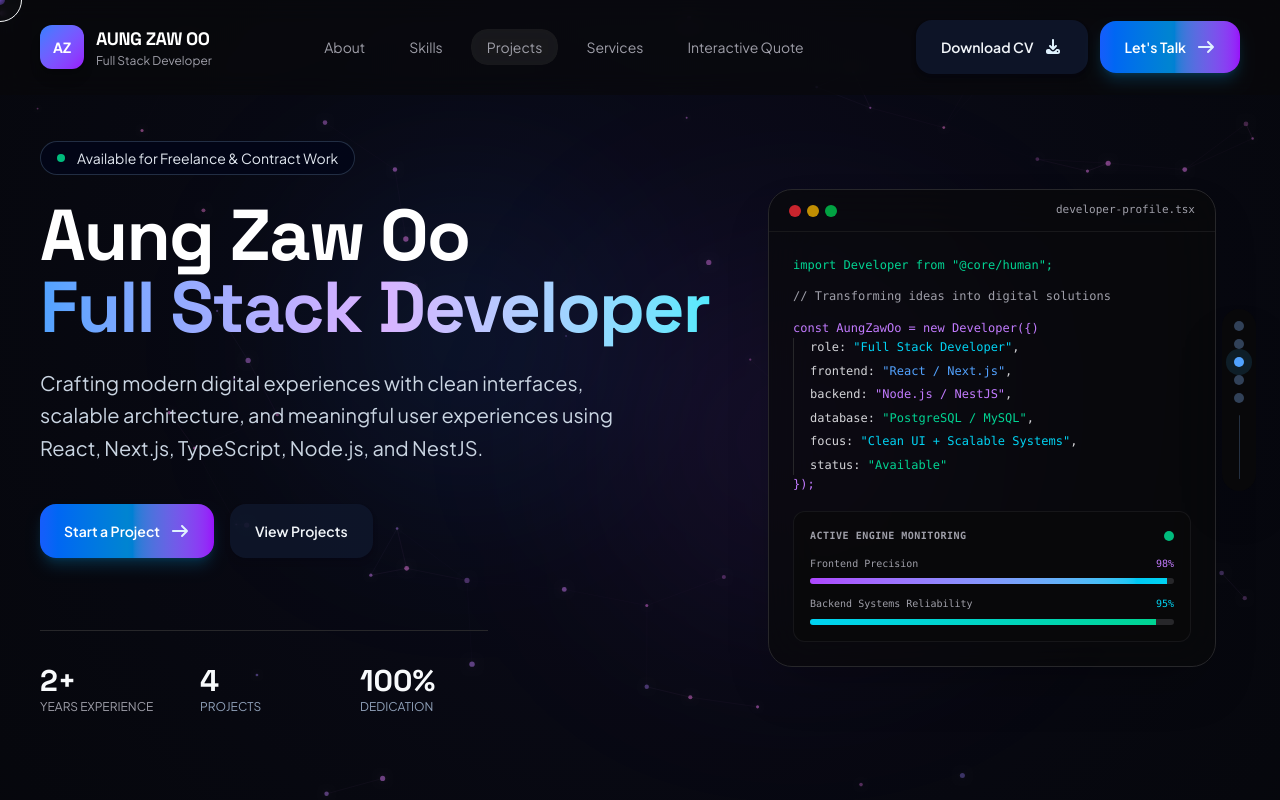
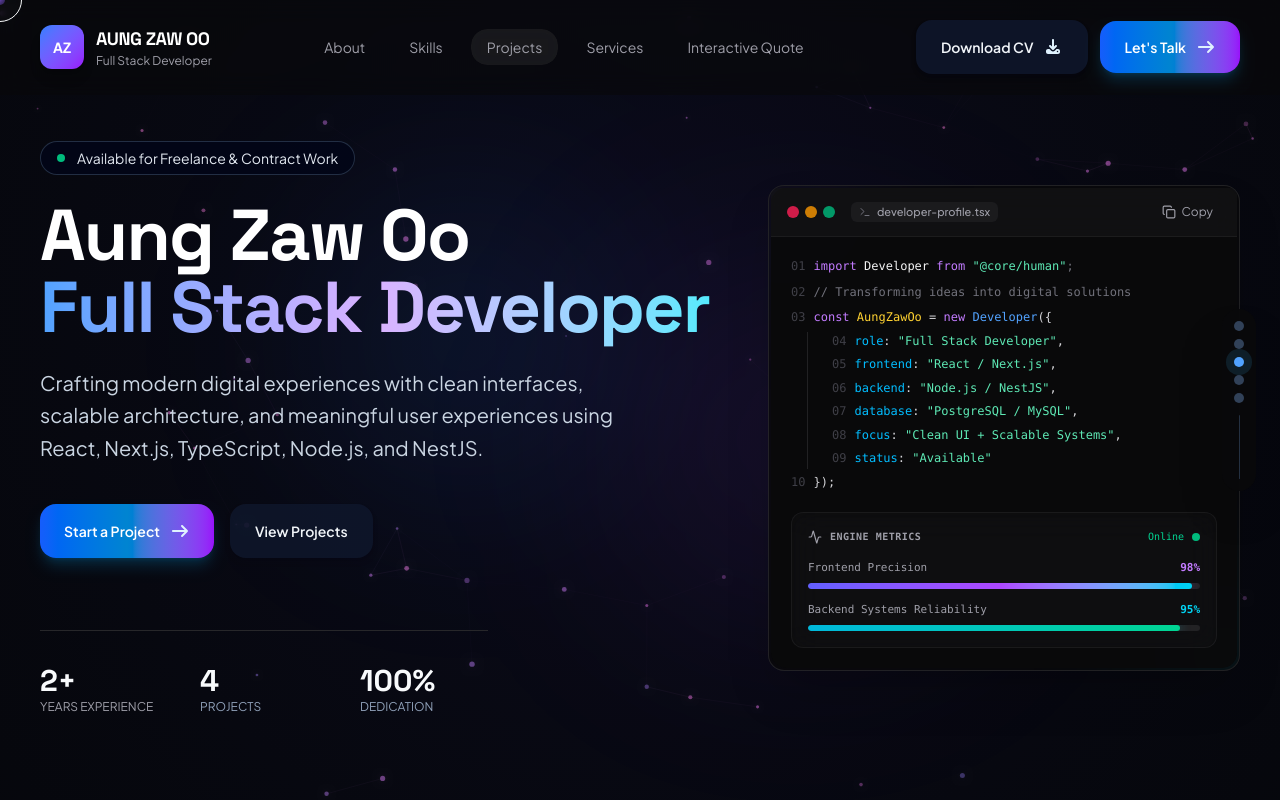
Before and after one commit to Aung-Zaw-Oo/personal-portfolio, a Next.js app: page / in a window 1280 px wide. Shown: the top 800 px of the page. Built offline with nearby package versions, Linux system fonts and the light colour scheme; no server answers.

Commit message:
feat: add code copying functionality and integrate lucide-react icons in CodeTerminal component

```diff
--- a/components/sections/hero/CodeTerminal.tsx
+++ b/components/sections/hero/CodeTerminal.tsx
@@ -1,6 +1,8 @@
 "use client";
 
+import { useState } from "react";
 import { motion } from "framer-motion";
+import { Check, Copy, Terminal, Activity } from "lucide-react";
 
 interface TerminalData {
   role: string;
@@ -35,118 +37,213 @@ export default function CodeTerminal({
   variableName = "AungZawOo",
   data = defaultData,
 }: CodeTerminalProps) {
+  const [copied, setCopied] = useState(false);
+
+  const copyCode = () => {
+    const rawCode = `import Developer from "@core/human";\nconst ${variableName} = new Developer({\n  role: "${data.role}",\n  frontend: "${data.frontend}",\n  backend: "${data.backend}",\n  database: "${data.database}",\n  focus: "${data.focus}",\n  status: "${data.status}"\n});`;
+    navigator.clipboard.writeText(rawCode);
+    setCopied(true);
+    setTimeout(() => setCopied(false), 2000);
+  };
+
   return (
     <motion.div
-      whileHover={{ y: -6, scale: 1.01 }}
-      transition={{ type: "spring", stiffness: 400, damping: 25 }}
-      className="relative w-full max-w-md overflow-hidden rounded-3xl border border-zinc-800 bg-zinc-950/70 shadow-2xl backdrop-blur-xl"
+      initial={{ opacity: 0, y: 20 }}
+      animate={{ opacity: 1, y: 0 }}
+      whileHover={{ y: -4, transition: { duration: 0.2 } }}
+      className="group relative w-full max-w-lg overflow-hidden rounded-2xl border border-white/10 bg-zinc-950/80 p-0.5 shadow-2xl backdrop-blur-2xl"
     >
-      <div className="flex items-center justify-between border-b border-zinc-900 px-5 py-3">
+      {/* Background ambient lighting */}
+      <div className="absolute -top-16 -left-16 h-40 w-40 rounded-full bg-indigo-500/10 blur-3xl transition-opacity group-hover:opacity-100" />
+      <div className="absolute -right-16 -bottom-16 h-40 w-40 rounded-full bg-cyan-500/10 blur-3xl transition-opacity group-hover:opacity-100" />
+
+      <div className="relative rounded-[15px] bg-zinc-950/90">
+        {/* Terminal Header Bar */}
+        <div className="flex items-center justify-between border-b border-white/5 bg-zinc-900/50 px-4 py-3 backdrop-blur-md">
+          <div className="flex items-center gap-2">
             <div className="flex gap-1.5">
-          <span className="h-3 w-3 rounded-full bg-red-500/80" />
-          <span className="h-3 w-3 rounded-full bg-yellow-500/80" />
-          <span className="h-3 w-3 rounded-full bg-green-500/80" />
+              <span className="h-3 w-3 rounded-full bg-rose-500/80 transition-transform hover:scale-110" />
+              <span className="h-3 w-3 rounded-full bg-amber-500/80 transition-transform hover:scale-110" />
+              <span className="h-3 w-3 rounded-full bg-emerald-500/80 transition-transform hover:scale-110" />
+            </div>
+            <div className="ml-2 flex items-center gap-1.5 rounded-md bg-zinc-800/50 px-2 py-0.5 text-[11px] font-medium text-zinc-400">
+              <Terminal className="h-3 w-3 text-zinc-500" />
+              <span>{filename}</span>
+            </div>
           </div>
 
-        <span className="font-mono text-[11px] text-zinc-400">{filename}</span>
+          <button
+            onClick={copyCode}
+            aria-label="Copy code snippet"
+            className="flex items-center gap-1.5 rounded-md px-2 py-1 text-xs text-zinc-400 transition-colors hover:bg-zinc-800/80 hover:text-zinc-200"
+          >
+            {copied ? (
+              <>
+                <Check className="h-3.5 w-3.5 text-emerald-400" />
+                <span className="text-emerald-400">Copied</span>
+              </>
+            ) : (
+              <>
+                <Copy className="h-3.5 w-3.5" />
+                <span>Copy</span>
+              </>
+            )}
+          </button>
         </div>
 
-      <div className="p-6 font-mono text-xs leading-relaxed text-zinc-300">
-        <p className="text-emerald-400">
-          import Developer from &quot;@core/human&quot;;
+        {/* Code Viewport */}
+        <div className="p-5 font-mono text-xs leading-relaxed text-zinc-300">
+          <div className="flex items-center gap-2 text-zinc-500">
+            <span className="text-zinc-700 select-none">01</span>
+            <p>
+              <span className="text-purple-400">import</span>{" "}
+              <span className="text-zinc-100">Developer</span>{" "}
+              <span className="text-purple-400">from</span>{" "}
+              <span className="text-emerald-300">&quot;@core/human&quot;</span>;
             </p>
+          </div>
 
-        <p className="mt-3 text-zinc-400">
-          {"// Transforming ideas into digital solutions"}
+          <div className="mt-1.5 flex items-center gap-2 text-zinc-500">
+            <span className="text-zinc-700 select-none">02</span>
+            <p className="text-zinc-500">
+              // Transforming ideas into digital solutions
             </p>
+          </div>
 
-        <p className="mt-3 text-purple-400">
-          const {variableName} = new Developer({"{"})
+          <div className="mt-1.5 flex items-center gap-2">
+            <span className="text-zinc-700 select-none">03</span>
+            <p>
+              <span className="text-purple-400">const</span>{" "}
+              <span className="text-amber-300">{variableName}</span> ={" "}
+              <span className="text-purple-400">new</span>{" "}
+              <span className="text-blue-400">Developer</span>(&#123;
             </p>
+          </div>
 
-        <div className="space-y-1 border-l border-zinc-800 pl-4">
+          {/* Object Key/Value Pair Section */}
+          <div className="my-1 ml-4 space-y-1 border-l border-zinc-800/80 pl-6">
+            <div className="flex items-center gap-2">
+              <span className="text-zinc-700 select-none">04</span>
               <p>
-            role: <span className="text-cyan-400">&quot;{data.role}&quot;</span>
+                <span className="text-sky-400">role</span>:{" "}
+                <span className="text-emerald-300">
+                  &quot;{data.role}&quot;
+                </span>
                 ,
               </p>
+            </div>
+            <div className="flex items-center gap-2">
+              <span className="text-zinc-700 select-none">05</span>
               <p>
-            frontend:{" "}
-            <span className="text-blue-400">&quot;{data.frontend}&quot;</span>,
+                <span className="text-sky-400">frontend</span>:{" "}
+                <span className="text-emerald-300">
+                  &quot;{data.frontend}&quot;
+                </span>
+                ,
               </p>
+            </div>
+            <div className="flex items-center gap-2">
+              <span className="text-zinc-700 select-none">06</span>
               <p>
-            backend:{" "}
-            <span className="text-purple-400">&quot;{data.backend}&quot;</span>,
+                <span className="text-sky-400">backend</span>:{" "}
+                <span className="text-emerald-300">
+                  &quot;{data.backend}&quot;
+                </span>
+                ,
               </p>
+            </div>
+            <div className="flex items-center gap-2">
+              <span className="text-zinc-700 select-none">07</span>
               <p>
-            database:{" "}
-            <span className="text-emerald-400">
+                <span className="text-sky-400">database</span>:{" "}
+                <span className="text-emerald-300">
                   &quot;{data.database}&quot;
                 </span>
                 ,
               </p>
+            </div>
+            <div className="flex items-center gap-2">
+              <span className="text-zinc-700 select-none">08</span>
               <p>
-            focus:{" "}
-            <span className="text-cyan-400">&quot;{data.focus}&quot;</span>,
-          </p>
-          <p>
-            status:{" "}
-            <span className="text-emerald-400">&quot;{data.status}&quot;</span>
+                <span className="text-sky-400">focus</span>:{" "}
+                <span className="text-emerald-300">
+                  &quot;{data.focus}&quot;
+                </span>
+                ,
               </p>
             </div>
+            <div className="flex items-center gap-2">
+              <span className="text-zinc-700 select-none">09</span>
+              <p>
+                <span className="text-sky-400">status</span>:{" "}
+                <span className="text-emerald-300">
+                  &quot;{data.status}&quot;
+                </span>
+              </p>
+            </div>
+          </div>
 
-        <p className="text-purple-400">{"}"});</p>
+          <div className="flex items-center gap-2">
+            <span className="text-zinc-700 select-none">10</span>
+            <p className="text-zinc-300">&#125;);</p>
+          </div>
 
-        {/* Active Engine Monitoring */}
-        <div className="mt-4 rounded-xl border border-zinc-800/50 bg-zinc-950/80 p-4">
-          <div className="mb-3 flex items-center justify-between">
+          {/* Active Monitoring Card */}
+          <div className="mt-5 rounded-xl border border-white/5 bg-zinc-900/40 p-4 shadow-inner backdrop-blur-lg">
+            <div className="mb-3.5 flex items-center justify-between">
+              <div className="flex items-center gap-2">
+                <Activity className="h-3.5 w-3.5 text-zinc-400" />
                 <span className="text-[10px] font-semibold tracking-wider text-zinc-400 uppercase">
-              Active Engine Monitoring
-            </span>
-            <span className="relative flex h-2.5 w-2.5">
-              <span className="absolute inline-flex h-full w-full animate-ping rounded-full bg-emerald-400 opacity-75" />
-              <span className="relative inline-flex h-2.5 w-2.5 rounded-full bg-emerald-500" />
+                  Engine Metrics
                 </span>
               </div>
+              <div className="flex items-center gap-2">
+                <span className="text-[10px] font-medium text-emerald-400">
+                  Online
+                </span>
+                <span className="relative flex h-2 w-2">
+                  <span className="absolute inline-flex h-full w-full animate-ping rounded-full bg-emerald-400 opacity-75" />
+                  <span className="relative inline-flex h-2 w-2 rounded-full bg-emerald-500" />
+                </span>
+              </div>
+            </div>
 
-          {/* Frontend Progress */}
+            {/* Frontend Meter */}
             <div className="space-y-1.5">
-            <div className="flex items-center justify-between text-[10px]">
+              <div className="flex items-center justify-between text-[11px]">
                 <span className="text-zinc-400">Frontend Precision</span>
-              <span className="text-purple-400">{data.frontendPrecision}%</span>
+                <span className="font-semibold text-purple-400">
+                  {data.frontendPrecision}%
+                </span>
               </div>
-            <div className="h-1.5 w-full overflow-hidden rounded-full bg-zinc-800">
+              <div className="h-1.5 w-full overflow-hidden rounded-full bg-zinc-800/80">
                 <motion.div
                   initial={{ width: 0 }}
                   animate={{ width: `${data.frontendPrecision}%` }}
-                transition={{
-                  type: "spring",
-                  stiffness: 50,
-                  damping: 15,
-                  delay: 0.6,
-                }}
-                className="h-full bg-gradient-to-r from-purple-500 to-cyan-400"
+                  transition={{ duration: 1, ease: "easeOut" }}
+                  className="h-full rounded-full bg-gradient-to-r from-indigo-500 via-purple-500 to-cyan-400 shadow-[0_0_12px_rgba(168,85,247,0.4)]"
                 />
               </div>
             </div>
 
-          {/* Backend Progress */}
+            {/* Backend Meter */}
             <div className="mt-3 space-y-1.5">
-            <div className="flex items-center justify-between text-[10px]">
-              <span className="text-zinc-400">Backend Systems Reliability</span>
-              <span className="text-cyan-400">{data.backendReliability}%</span>
+              <div className="flex items-center justify-between text-[11px]">
+                <span className="text-zinc-400">
+                  Backend Systems Reliability
+                </span>
+                <span className="font-semibold text-cyan-400">
+                  {data.backendReliability}%
+                </span>
               </div>
-            <div className="h-1.5 w-full overflow-hidden rounded-full bg-zinc-800">
+              <div className="h-1.5 w-full overflow-hidden rounded-full bg-zinc-800/80">
                 <motion.div
                   initial={{ width: 0 }}
                   animate={{ width: `${data.backendReliability}%` }}
-                transition={{
-                  type: "spring",
-                  stiffness: 50,
-                  damping: 15,
-                  delay: 0.8,
-                }}
-                className="h-full bg-gradient-to-r from-cyan-400 to-emerald-400"
+                  transition={{ duration: 1, delay: 0.2, ease: "easeOut" }}
+                  className="h-full rounded-full bg-gradient-to-r from-cyan-500 to-emerald-400 shadow-[0_0_12px_rgba(34,211,238,0.4)]"
                 />
+              </div>
             </div>
           </div>
         </div>
--- a/package.json
+++ b/package.json
@@ -16,6 +16,7 @@
     "@vercel/analytics": "^2.0.1",
     "@vercel/speed-insights": "^2.0.0",
     "framer-motion": "^12.42.2",
+    "lucide-react": "^1.31.0",
     "next": "16.2.10",
     "nodemailer": "^6.9.5",
     "react": "19.2.4",
```
Also changed, not shown: 1 other file (tests, documents, lock files or other folders). Lines whose indentation alone changed are shown as unchanged.
